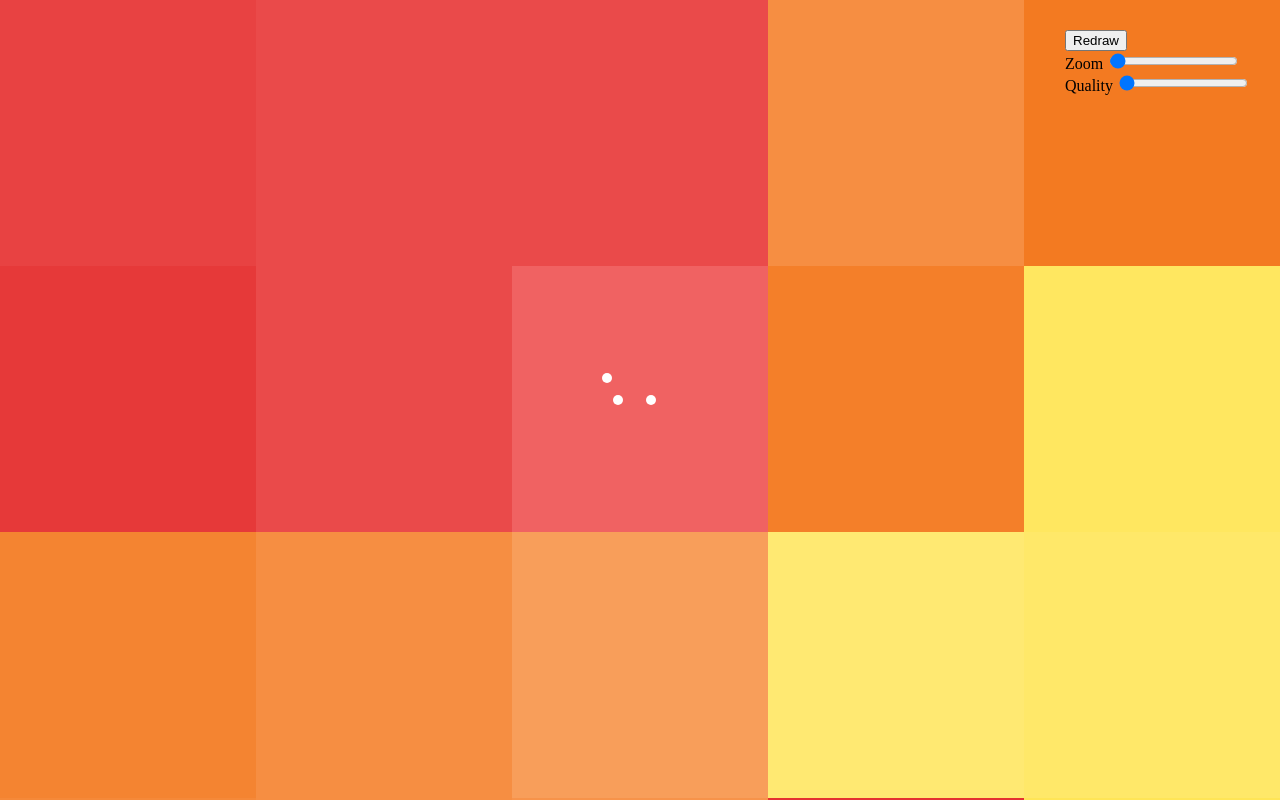
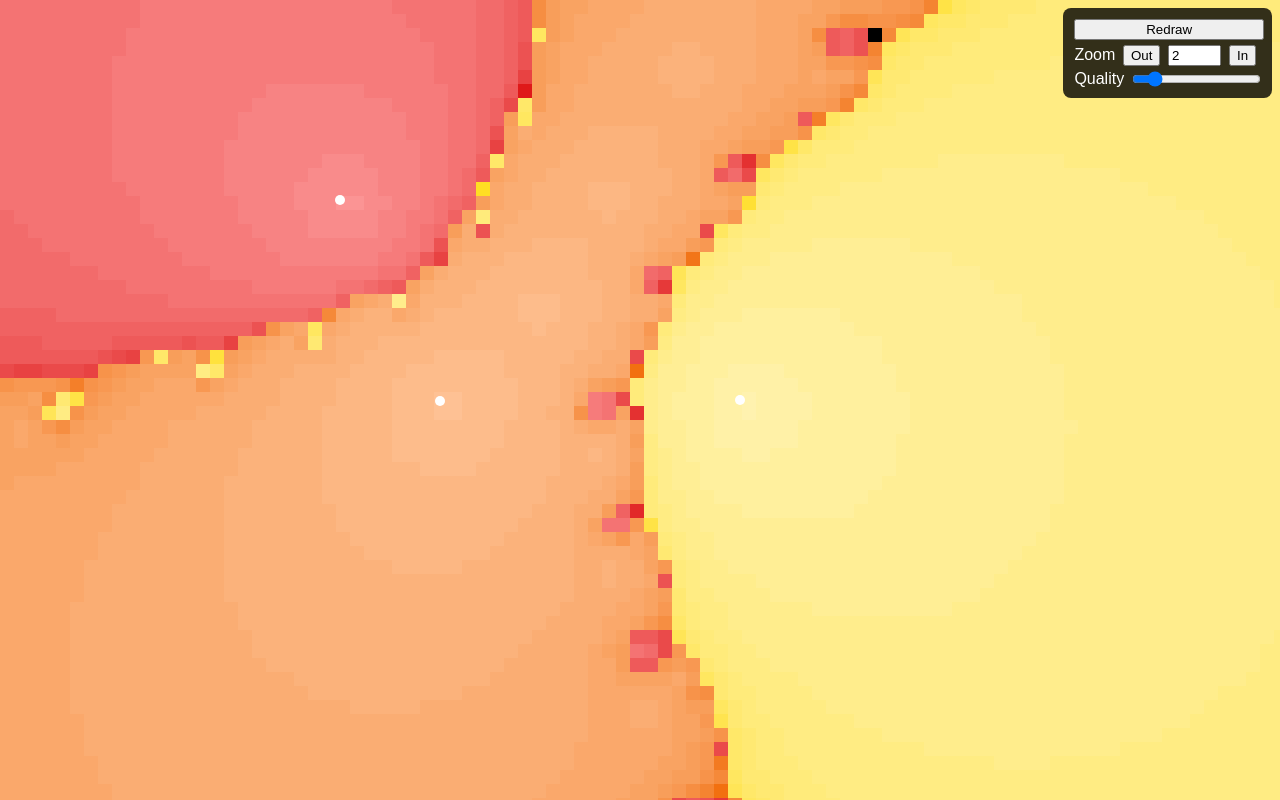
Before and after one commit to rodolfoboffo/fragmental, a plain HTML site: page index.html in a window 1280 px wide. Both pictures are taken after a click on the button "Redraw". Drawn offline with Linux system fonts and the light colour scheme.

Commit message:
Better zoom and better quality control

```diff
--- a/fragmental.css
+++ b/fragmental.css
@@ -2,10 +2,35 @@ body {
     width: 100%;
     height: 100%;
     margin: 0px;
+    background-color: black;
+}
+
+span {
+    color: white;
+}
+
+#input-zoom-exp {
+    width: 4em;
 }
 
 #div-controls {
     position: absolute;
-    right: 30px;
-    top: 30px;
+    background-color: #000000CC;
+    right: 1vh;
+    top: 1vh;
+    padding: 1vh;
+    border-radius: 1vh;
+    font-family: sans-serif;
 }
+
+#div-controls * {
+    margin: 0.2vh;
+}
+
+#div-controls div * {
+    vertical-align: middle;
+}
+
+#button-redraw {
+    width: 100%;
+}
--- a/fragmental.js
+++ b/fragmental.js
@@ -71,7 +71,8 @@ class NewtonRhapsonMethod {
 
 class NewtonBasins {
     constructor(options) {
-        this.zoom = options && options.zoom || 100;
+        this.zoom = options && options.zoom || 100.0;
+        this.zoomExponent = options && options.zoomExponent || 2.0;
         this.quality = options && options.quality || 0.2;
         this.center = options && options.center || new Complex();
         this.newtonRhapson = new NewtonRhapsonMethod();
@@ -93,8 +94,9 @@ class NewtonBasins {
         this.redraw();
     }
 
-    setZoom(rate) {
-        this.zoom = 1 + 1000 * rate;
+    setZoomExponent(zoomExp) {
+        this.zoomExponent = zoomExp;
+        this.zoom = Math.pow(10.0, this.zoomExponent);
         this.clearImageArray();
         this.redraw();
     }
@@ -170,12 +172,14 @@ class NewtonBasins {
     }
 
     getPixelCoordByQuality(i, j, width, height, quality) {
-        let widthDivs = Math.max(Math.ceil(width * quality), 1);
-        let wDivLength = Math.floor(width / widthDivs);
-        let qi = Math.floor(i / wDivLength) * wDivLength;
-        let heightDivs = Math.max(Math.ceil(height * quality), 1);
-        let hDivLength = Math.floor(height / heightDivs);
-        let qj = Math.floor(j / hDivLength) * hDivLength;
+        let maxQuality = ((width / 2) + 1) / width;
+        quality = quality * maxQuality;
+        let nHorizontalDivs = Math.max(Math.ceil(width * quality), 1);
+        let horizontalDivLength = Math.floor(width / nHorizontalDivs);
+        let qi = Math.floor(i / horizontalDivLength) * horizontalDivLength;
+        let nVerticalDivs = Math.max(Math.ceil(height * quality), 1);
+        let verticalDivLength = Math.floor(height / nVerticalDivs);
+        let qj = Math.floor(j / verticalDivLength) * verticalDivLength;
         return [qi, qj];
     }
 
@@ -267,9 +271,19 @@ function setupListeners() {
         qualityRange.addEventListener("change", updateQualityFromEvent);
     }
 
-    let zoomRange = document.getElementById('range-zoom')
-    if (zoomRange != null) {
-        zoomRange.addEventListener("change", updateZoomFromEvent);
+    let zoomExp = document.getElementById('input-zoom-exp')
+    if (zoomExp != null) {
+        zoomExp.addEventListener("change", updateZoomExpFromEvent);
+    }
+
+    let zoomInButton = document.getElementById('button-zoom-in')
+    if (zoomInButton != null) {
+        zoomInButton.addEventListener("click", zoomIn);
+    }
+
+    let zoomOutButton = document.getElementById('button-zoom-out')
+    if (zoomOutButton != null) {
+        zoomOutButton.addEventListener("click", zoomOut);
     }
 
     let canvas = document.getElementById('canvas-app')
@@ -285,16 +299,8 @@ function onMouseDownCanvas(e) {
 }
 
 function onWheelCanvas(e) {
-    let el = document.getElementById('range-zoom');
-    if (el != null) {
-        let zoomIncr = e.deltaY >= 0 ? 1 : -1;
-        let currentValue = parseInt(el.value)
-        let minValue = parseInt(el.min)
-        let maxValue = parseInt(el.max)
-        let newValue = Math.min(Math.max(currentValue - zoomIncr * 10, minValue), maxValue);
-        el.value = newValue.toString();
-        el.dispatchEvent(new Event("change"));
-    }
+    let zoomIncr = e.deltaY >= 0 ? -1 : 1;
+    zoom(zoomIncr)
 }
 
 function redraw(e) {
@@ -303,7 +309,7 @@ function redraw(e) {
 
 function initializeParameters() {
     updateQuality();
-    updateZoom();
+    updateZoomExp();
 }
 
 function updateQuality() {
@@ -324,22 +330,40 @@ function updateQualityFromElement(el) {
     n.setQuality(rate);
 }
 
-function updateZoom() {
-    let el = document.getElementById('range-zoom');
+function updateZoomExp() {
+    let el = document.getElementById('input-zoom-exp');
     if (el != null) {
-        updateZoomFromElement(el);
+        updateZoomExpFromElement(el);
     }
 }
 
-function updateZoomFromEvent(e) {
-    updateZoomFromElement(e.srcElement);
+function updateZoomExpFromEvent(e) {
+    updateZoomExpFromElement(e.srcElement);
 }
 
-function updateZoomFromElement(el) {
-    let max = parseInt(el.max);
-    let value = parseInt(el.value);
-    let rate = value / max;
-    n.setZoom(rate);
+function updateZoomExpFromElement(el) {
+    let value = parseFloat(el.value);
+    n.setZoomExponent(value);
+}
+
+function zoomIn() {
+    return zoom(1)
+}
+
+function zoomOut() {
+    return zoom(-1)
+}
+
+function zoom(inOut) {
+    let el = document.getElementById('input-zoom-exp');
+    if (el != null) {
+        let step = parseFloat(el.step);
+        let value = parseFloat(el.value);
+        inOut = inOut >=0 ? 1 : -1;
+        value = (inOut * step) + value;
+        el.value = value.toString();
+        el.dispatchEvent(new Event("change"))
+    }
 }
 
 function resizeCanvas(canvas) {
--- a/index.html
+++ b/index.html
@@ -12,11 +12,13 @@
             </div>
             <div>
                 <span>Zoom</span>
-                <input id="range-zoom" type="range" min="0" max="1000" value="10"/>
+                <button id="button-zoom-out">Out</button>
+                <input id="input-zoom-exp" type="number" value="2" step="0.1"/>
+                <button id="button-zoom-in">In</button>
             </div>
             <div>
                 <span>Quality</span>
-                <input id="range-quality" type="range" max="300" value="1"/>
+                <input id="range-quality" type="range" max="300" value="40"/>
             </div>
         </div>
     </body>
```
